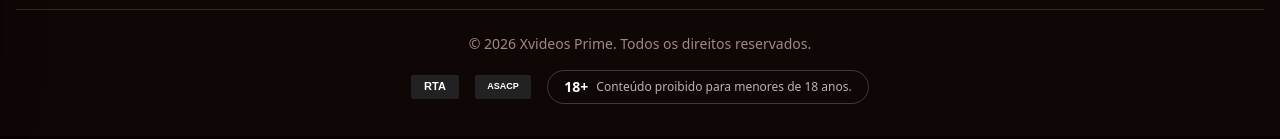
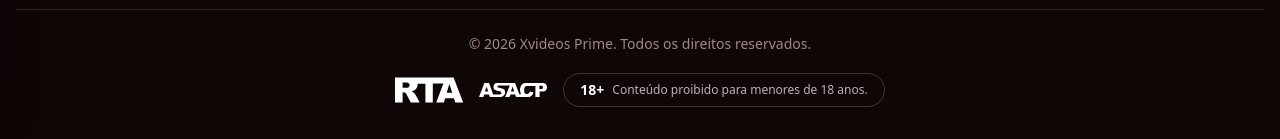
Before and after one commit to sushi3233/sushi-plataform, a Next.js app: page / in a window 1280 px wide. Shown: the part 700-839 px from the top of the page. Built offline with nearby package versions, Linux system fonts and the light colour scheme; no server answers; the database is empty.

Commit message:
add logosasaitsa

```diff
--- a/components/layout/footer.tsx
+++ b/components/layout/footer.tsx
@@ -114,16 +114,14 @@
           <div className="flex items-center justify-center gap-4 flex-wrap">
             {/* RTA */}
             <a href="https://www.rtalabel.org" target="_blank" rel="noopener noreferrer" title="RTA Label">
-              <svg width="48" height="24" viewBox="0 0 48 24" fill="none" xmlns="http://www.w3.org/2000/svg" aria-label="RTA">
-                <rect width="48" height="24" rx="2" fill="#222"/>
-                <text x="50%" y="50%" dominantBaseline="middle" textAnchor="middle" fill="white" fontSize="11" fontWeight="bold" fontFamily="Arial, sans-serif">RTA</text>
+              <svg width="68" height="40" viewBox="0 0 34 20" xmlns="http://www.w3.org/2000/svg" aria-label="RTA">
+                <path fill="#FFFFFF" d="M29.3,3.8H0v12.4h3.8v-5c1.4-0.2,1.8,0.7,1.8,0.7l2.3,4.3h4.4c0,0-0.8-1.6-1.5-2.8c-0.4-0.9-1-1.7-1.7-2.3 c-0.2-0.2-0.5-0.3-0.8-0.4c3.5-0.8,3-3.8,3-3.8h3.9v9.4h3.7V6.8h5.3l-3.6,9.4h3.9l0.6-2.1h4.4l0.6,2.1h4L29.3,3.8z M5.7,8.9H3.8V6.3h1.8c0,0,1.7-0.1,1.7,1.3S5.7,8.9,5.7,8.9z M25.8,11.5L27.2,7l1.4,4.4H25.8z"/>
               </svg>
             </a>
             {/* ASACP */}
             <a href="https://www.asacp.org" target="_blank" rel="noopener noreferrer" title="ASACP">
-              <svg width="56" height="24" viewBox="0 0 56 24" fill="none" xmlns="http://www.w3.org/2000/svg" aria-label="ASACP">
-                <rect width="56" height="24" rx="2" fill="#222"/>
-                <text x="50%" y="50%" dominantBaseline="middle" textAnchor="middle" fill="white" fontSize="9" fontWeight="bold" fontFamily="Arial, sans-serif">ASACP</text>
+              <svg width="68" height="40" viewBox="0 0 34 20" xmlns="http://www.w3.org/2000/svg" aria-label="ASACP">
+                <path fill="#FFFFFF" d="M32.2,6.5h-9.1c-1.8,0-2.6,2.2-2.6,3.4c0,0.8,0.2,1.5,0.5,2.2h-0.8L18,6.5H9c-1.1,0-1.8,1-1.8,2.2 s2.1,1.7,2.6,1.8c0.5,0.1,1.4,0.2,1.4,1s-0.9,0.7-0.9,0.7H7.1L5,6.5H2.7l-2.7,7h2.2l0.4-1.2H5l0.4,1.2h5.7c0.9-0.2,1.6-0.8,1.9-1.6 c0.1-0.5,0.1-1.1-0.1-1.6c-0.3-1-2.5-1.3-2.8-1.4C9.8,8.7,9.2,8.7,9.2,8.2c0-0.5,0.6-0.5,0.6-0.5h5.6l-2.3,5.8h2.2l0.4-1.2h2.4 l0.4,1.2h6.4c1.8,0,2.3-2.2,2.3-2.2l-1.7-0.6c0,0-0.4,1.3-1.6,1.3s-1.3-0.8-1.3-2.3S23.8,8,23.8,8h4.4v5.5h2.1v-2.7H32 c1.1,0,2-1,2-2.1c0,0,0,0,0-0.1C34,6.7,32.2,6.5,32.2,6.5z M3,10.8l0.8-2.6l0.8,2.6H3z M16,10.8l0.8-2.6l0.8,2.6H16z M31.2,9.5h-1V7.9h1.1C31.7,8,32,8.3,32,8.7C32,9.1,31.7,9.5,31.2,9.5z"/>
               </svg>
             </a>
             {/* Badge 18+ */}
```
